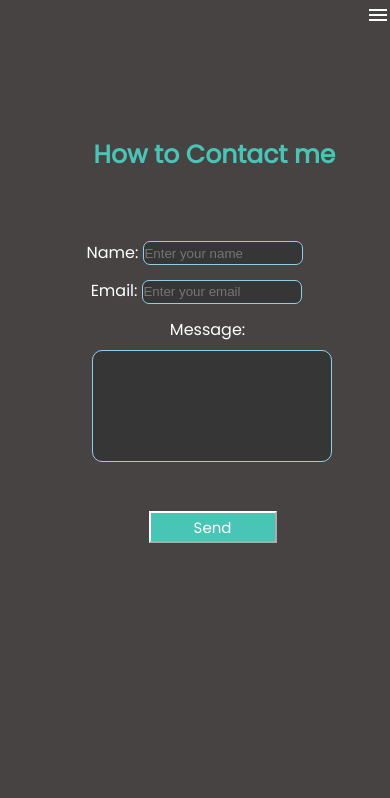
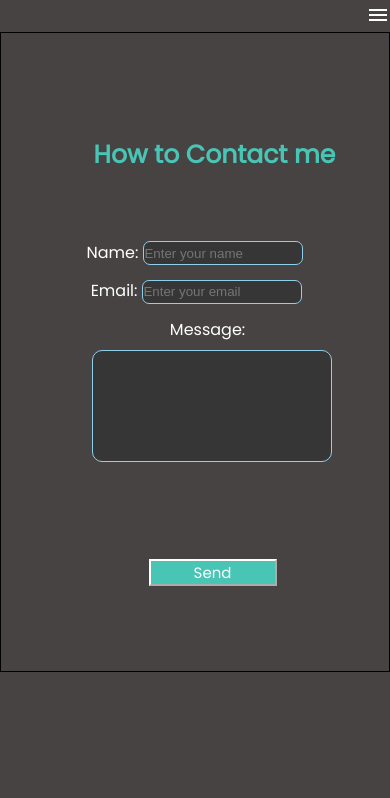
Before and after one commit to Kamui-Hebertt/Kamui-Hebertt.Portifolio, a React (Create React App) app in the folder my-app/: page /contact in a window 390 px wide. Shown: the top 798 px of the page. Built offline with nearby package versions, Linux system fonts and the light colour scheme.

Commit message:
tying to fix btn bug

```diff
--- a/my-app/src/styles/_contactMobile.scss
+++ b/my-app/src/styles/_contactMobile.scss
@@ -21,6 +21,7 @@
   display: flex;
   justify-content: center;
   align-items: center;
+
 }
 
 .email{
@@ -57,13 +58,17 @@
 
 }
 
-@media (max-width: 375px) {
+@media (max-width: 280px) {
 .form h3{
   margin-right: 1rem;
   text-align: center;
+
+}
+.form{
+
 }
   .sendBtn{
-   margin-top: 1rem;
+   margin-bottom: 20rem;
     width: 8rem;
   }
 .textMessage{
@@ -76,7 +81,16 @@
 
   .sendBtn{
     height: 6rem;
-    margin-top: -4.5rem;
+    margin-top: -1.5rem;
+
+  }
+  .formMain{
+    height: 30rem;
+
+  }
+  .form{
+    height: 35rem;
+
   }
 .textMessage{
  margin-right: 1.7rem;
@@ -106,9 +120,10 @@
 @media (max-width: 414px) {
 
   .form{
-    display: flex;
-    justify-content: center;
+   display: flex;
+   justify-content: center;
    height: 40rem;
+   border:1px solid black;
 
     align-items: center;
   }
--- a/my-app/src/styles/main.css
+++ b/my-app/src/styles/main.css
@@ -1171,13 +1171,13 @@ body {
     height: 3em;
   }
 }
-@media (max-width: 375px) {
+@media (max-width: 280px) {
   .form h3 {
     margin-right: 1rem;
     text-align: center;
   }
   .sendBtn {
-    margin-top: 1rem;
+    margin-bottom: 20rem;
     width: 8rem;
   }
   .textMessage {
@@ -1187,7 +1187,13 @@ body {
 @media (max-width: 540px) {
   .sendBtn {
     height: 6rem;
-    margin-top: -4.5rem;
+    margin-top: -1.5rem;
+  }
+  .formMain {
+    height: 30rem;
+  }
+  .form {
+    height: 35rem;
   }
   .textMessage {
     margin-right: 1.7rem;
@@ -1208,6 +1214,7 @@ body {
     display: flex;
     justify-content: center;
     height: 40rem;
+    border: 1px solid black;
     align-items: center;
   }
   .formMain {
```
Also changed, not shown: 1 other file (tests, documents, lock files or other folders).
